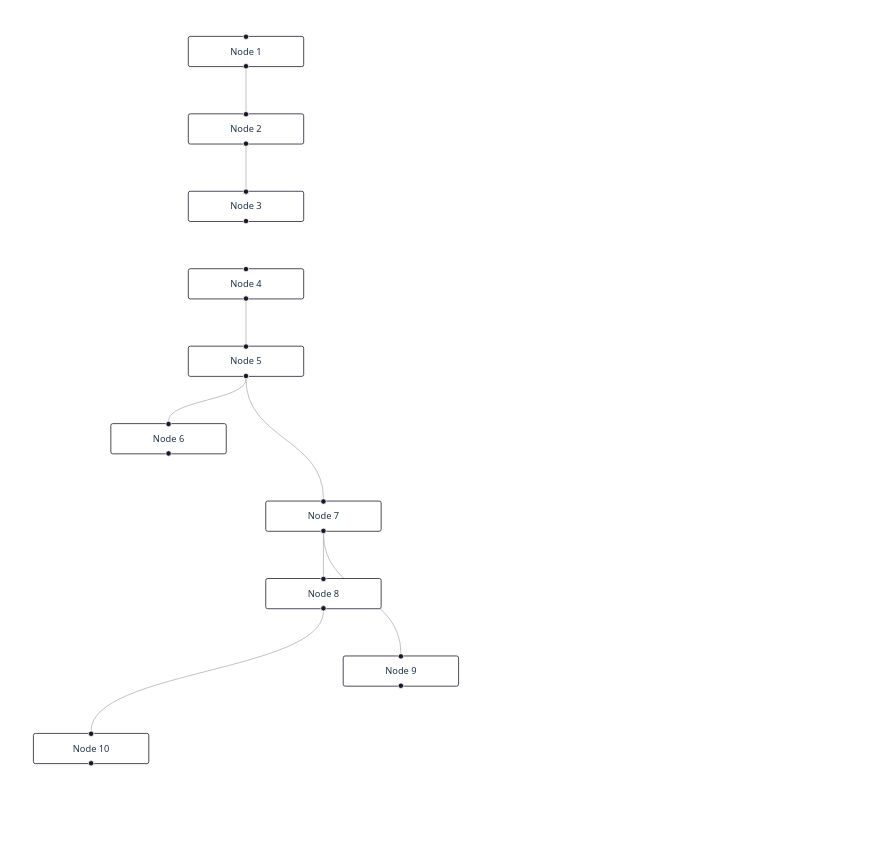
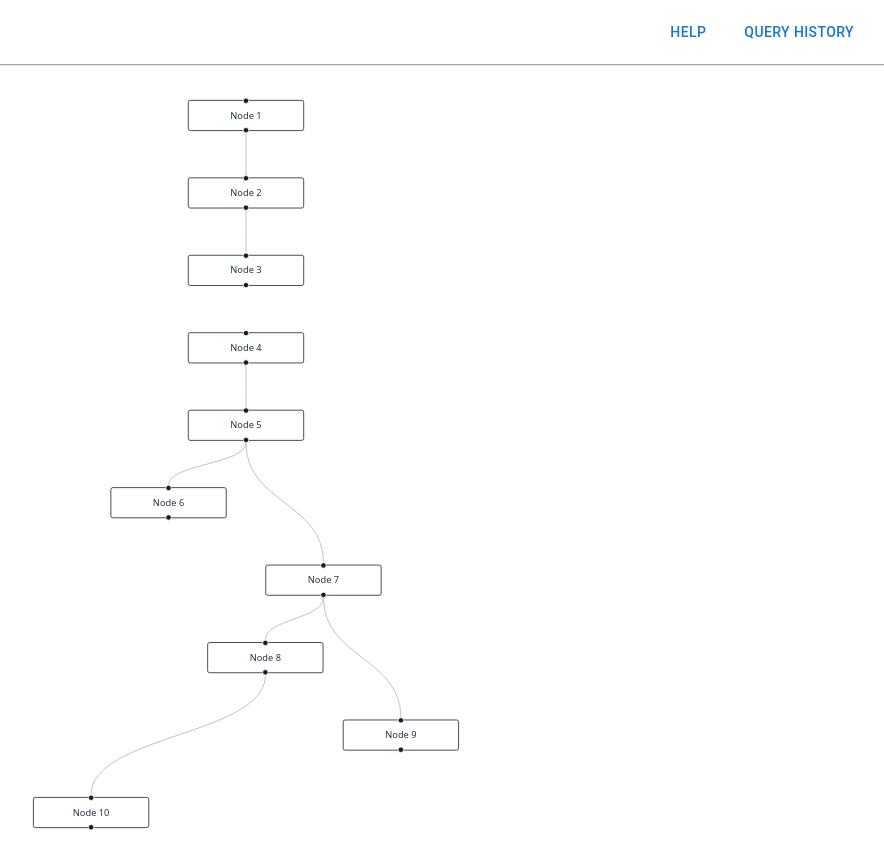
Before and after one commit to jackychen071404/Viz-TrinoFed, a React (Vite) app: page / in a window 1280 px wide. Shown: the whole page, without its empty margins (394-1278 px from the left). Before the commit the page ends 800 px from the top, so only its background shows below. Built offline with nearby package versions, Linux system fonts and the light colour scheme.

Commit message:
added page hyperlinks and nav bar

```diff
--- a/package.json
+++ b/package.json
@@ -20,7 +20,8 @@
     "d3": "^7.9.0",
     "katex": "^0.16.22",
     "react": "^19.1.1",
-    "react-dom": "^19.1.1"
+    "react-dom": "^19.1.1",
+    "react-router-dom": "^7.9.3"
   },
   "devDependencies": {
     "@eslint/js": "^9.36.0",
--- a/src/App.tsx
+++ b/src/App.tsx
@@ -1,54 +1,37 @@
-import { useState, useCallback } from 'react';
-import { ReactFlow, applyNodeChanges, applyEdgeChanges, addEdge, NodeChange, EdgeChange, Connection, Node, Edge, ProOptions } from '@xyflow/react';
-import '@xyflow/react/dist/style.css';
-
-const proOptions : ProOptions = {
-  hideAttribution: true
-}
-
-const initialNodes: Node[] = [
-  { id: 'n1', position: { x: 0, y: 0 }, data: { label: 'Node 1' } },
-  { id: 'n2', position: { x: 0, y: 100 }, data: { label: 'Node 2' } },
-  { id: 'n3', position: { x: 0, y: 200 }, data: { label: 'Node 3' } },
-  { id: 'n4', position: { x: 0, y: 300 }, data: { label: 'Node 4' } },
-  { id: 'n5', position: { x: 0, y: 400 }, data: { label: 'Node 5' } },
-  { id: 'n6', position: { x: -100, y: 500 }, data: { label: 'Node 6' } },
-  { id: 'n7', position: { x: 100, y: 600 }, data: { label: 'Node 7' } },
-  { id: 'n8', position: { x: 100, y: 700 }, data: { label: 'Node 8' } },
-  { id: 'n9', position: { x: 200, y: 800 }, data: { label: 'Node 9' } },
-  { id: 'n10', position: { x: -200, y: 900 }, data: { label: 'Node 10' } }
-];
-
-const initialEdges: Edge[] = [{ id: 'n1-n2', source: 'n1', target: 'n2' }, { id: 'n2-n3', source: 'n2', target: 'n3' }, {id : 'n4-n5', source: 'n4', target: 'n5'}, {id : 'n5-n6', source: 'n5', target: 'n6'}, {id: 'n5-n7', source: 'n5', target: 'n7'}, {id: 'n7-n8', source: 'n7', target: 'n8' }, {id: 'n7-n9', source: 'n7', target: 'n9'}, {id: 'n8-n10', source: 'n8', target: 'n10'}];
+import AppRoutes from './routing/AppRoutes';
+import {Stack, Box, AppBar, Toolbar} from '@mui/material';
+import NavButton from './NavButton';
+import {Link as RouterLink, useLocation } from 'react-router-dom';
 
 export default function App() {
-  const [nodes, setNodes] = useState(initialNodes);
-  const [edges, setEdges] = useState(initialEdges);
+  const { pathname } = useLocation();
 
-  const onNodesChange = useCallback(
-    (changes: NodeChange[]) => setNodes((nodesSnapshot) => applyNodeChanges(changes, nodesSnapshot)),
-    [],
-  );
-  const onEdgesChange = useCallback(
-    (changes: EdgeChange[]) => setEdges((edgesSnapshot) => applyEdgeChanges(changes, edgesSnapshot)),
-    [],
-  );
-  const onConnect = useCallback(
-    (params: Connection) => setEdges((edgesSnapshot) => addEdge(params, edgesSnapshot)),
-    [],
-  );
+  const links = [
+    { to: '/help', label: 'Help' },
+    { to: '/query-history', label: 'Query History' },
+    { to: '/', label: 'Current Query' },
+  ];
 
   return (
     <div style={{ width: '100vw', height: '100vh' }}>
-      <ReactFlow
-        nodes={nodes}
-        edges={edges}
-        onNodesChange={onNodesChange}
-        onEdgesChange={onEdgesChange}
-        onConnect={onConnect}
-        fitView
-        proOptions={proOptions}
-      />
+      <Box sx={{ position: 'relative', width: '100vw', height: '100vh' }}>
+        <AppBar sx={{backgroundColor: 'white', color: 'black'}} position="static" elevation={1}>
+          <Toolbar sx={{justifyContent: 'flex-end', gap: 2}}>
+            <Stack direction="row" spacing={2}>
+              {links
+              .filter((link) => link.to !== pathname)
+              .map((link) => (
+                <NavButton key={link.to} to={link.to} external>
+                  {link.label}
+                </NavButton>
+              ))}
+            </Stack>
+          </Toolbar>
+        </AppBar>
+        <Box sx={{flex: 1, minHeight: 0}}>
+          <AppRoutes />
+        </Box>
+      </Box>
     </div>
   );
 }
--- /dev/null
+++ b/src/NavButton.tsx
@@ -0,0 +1,31 @@
+import Button from '@mui/material/Button';
+import { Link as RouterLink } from 'react-router-dom';
+
+// A button that navigates to a different page or opens a modal
+// It should be styled with the MUI Button component
+
+type NavButtonProps = {
+    to: string;
+    external?: boolean;
+    children: React.ReactNode;
+  };
+
+  export default function NavButton({ to, external, children }: NavButtonProps) {
+    if (external) {
+      return (
+        <Button
+          component="a"
+          href={to}
+          target="_blank"
+          rel="noopener noreferrer"
+        >
+          {children}
+        </Button>
+      );
+    }
+    return (
+      <Button component={RouterLink} to={to}>
+        {children}
+      </Button>
+    );
+  }
--- a/src/main.tsx
+++ b/src/main.tsx
@@ -1,10 +1,15 @@
+import ReactDOM from 'react-dom/client'
+import { BrowserRouter } from 'react-router-dom'
 import { StrictMode } from 'react'
-import { createRoot } from 'react-dom/client'
 import './index.css'
 import App from './App'
 
-createRoot(document.getElementById('root')!).render(
+const root = ReactDOM.createRoot(document.getElementById('root')!)
+
+root.render(
   <StrictMode>
-    <App />
-  </StrictMode>,
+    <BrowserRouter>
+      <App />
+    </BrowserRouter>
+  </StrictMode>
 )
--- /dev/null
+++ b/src/pages/Help.tsx
@@ -0,0 +1,8 @@
+export default function Help() {
+  return (
+    <div>
+      <h1>Help</h1>
+      <p>This is the help page.</p>
+    </div>
+  );
+}
--- /dev/null
+++ b/src/pages/NotFound.tsx
@@ -0,0 +1,8 @@
+export default function NotFound() {
+  return (
+    <div>
+      <h1>404 - Page Not Found</h1>
+      <p>The page you're looking for doesn't exist.</p>
+    </div>
+  );
+}
--- /dev/null
+++ b/src/pages/QueryHistory.tsx
@@ -0,0 +1,8 @@
+export default function QueryHistory() {
+  return (
+    <div>
+      <h1>Query History</h1>
+      <p>This is the query history page.</p>
+    </div>
+  );
+}
--- /dev/null
+++ b/src/pages/TreePage.tsx
@@ -0,0 +1,86 @@
+// src/pages/TreePage.tsx
+import { useState, useCallback } from 'react';
+import {
+  ReactFlow,
+  applyNodeChanges,
+  applyEdgeChanges,
+  addEdge,
+  NodeChange,
+  EdgeChange,
+  Connection,
+  Node,
+  Edge,
+  ProOptions,
+  ReactFlowInstance,
+} from '@xyflow/react';
+import '@xyflow/react/dist/style.css';
+
+const proOptions: ProOptions = { hideAttribution: true };
+
+const initialNodes: Node[] = [
+    { id: 'n1', position: { x: 0, y: 0 }, data: { label: 'Node 1' } },
+    { id: 'n2', position: { x: 0, y: 100 }, data: { label: 'Node 2' } },
+    { id: 'n3', position: { x: 0, y: 200 }, data: { label: 'Node 3' } },
+    { id: 'n4', position: { x: 0, y: 300 }, data: { label: 'Node 4' } },
+    { id: 'n5', position: { x: 0, y: 400 }, data: { label: 'Node 5' } },
+    { id: 'n6', position: { x: -100, y: 500 }, data: { label: 'Node 6' } },
+    { id: 'n7', position: { x: 100, y: 600 }, data: { label: 'Node 7' } },
+    { id: 'n8', position: { x: 25, y: 700 }, data: { label: 'Node 8' } },
+    { id: 'n9', position: { x: 200, y: 800 }, data: { label: 'Node 9' } },
+    { id: 'n10', position: { x: -200, y: 900 }, data: { label: 'Node 10' } }
+  ];
+
+  const initialEdges: Edge[] = [
+    { id: 'n1-n2', source: 'n1', target: 'n2' },
+    { id: 'n2-n3', source: 'n2', target: 'n3' },
+     {id : 'n4-n5', source: 'n4', target: 'n5'},
+     {id : 'n5-n6', source: 'n5', target: 'n6'},
+     {id: 'n5-n7', source: 'n5', target: 'n7'},
+     {id: 'n7-n8', source: 'n7', target: 'n8' },
+     {id: 'n7-n9', source: 'n7', target: 'n9'},
+     {id: 'n8-n10', source: 'n8', target: 'n10'}
+    ];
+
+const TreePage: React.FC = () => {
+  const [nodes, setNodes] = useState(initialNodes);
+  const [edges, setEdges] = useState(initialEdges);
+
+  const onNodesChange = useCallback(
+    (changes: NodeChange[]) => setNodes(ns => applyNodeChanges(changes, ns)),
+    []
+  );
+
+  const onEdgesChange = useCallback(
+    (changes: EdgeChange[]) => setEdges(es => applyEdgeChanges(changes, es)),
+    []
+  );
+
+  const onConnect = useCallback(
+    (params: Connection) => setEdges(es => addEdge(params, es)),
+    []
+  );
+
+  const onInit = useCallback(
+    (reactFlowInstance: ReactFlowInstance) => {
+      reactFlowInstance.fitView({padding: 0.1});
+    },
+    []
+  );
+
+  return (
+    <div style={{ width: '100vw', height: '100vh' }}>
+      <ReactFlow
+        nodes={nodes}
+        edges={edges}
+        onNodesChange={onNodesChange}
+        onEdgesChange={onEdgesChange}
+        onConnect={onConnect}
+        fitView
+        onInit={onInit}
+        proOptions={proOptions}
+      />
+    </div>
+  );
+};
+
+export default TreePage;
--- /dev/null
+++ b/src/routing/AppRoutes.tsx
@@ -0,0 +1,24 @@
+import { Suspense } from 'react'
+import { Routes, Route, Navigate } from 'react-router-dom'
+import Help from '../pages/Help'
+import QueryHistory from '../pages/QueryHistory'
+import NotFound from '../pages/NotFound'
+import TreePage from '../pages/TreePage'
+
+// page routing for the app
+
+const AppRoutes = () => {
+  return (
+    <Suspense fallback={<div>Loading...</div>}>
+      <Routes>
+        <Route path="/" element={<TreePage />} />
+        <Route path="/help" element={<Help />} />
+        <Route path="/current-query" element={<Navigate to="/" replace/>} />
+        <Route path="/query-history" element={<QueryHistory />} />
+        <Route path="*" element={<NotFound />} />
+      </Routes>
+    </Suspense>
+  )
+}
+
+export default AppRoutes
```
Also changed, not shown: src/pages/CurrentQuery.tsx (added, +8 -0 lines), 1 other file (tests, documents, lock files or other folders).
